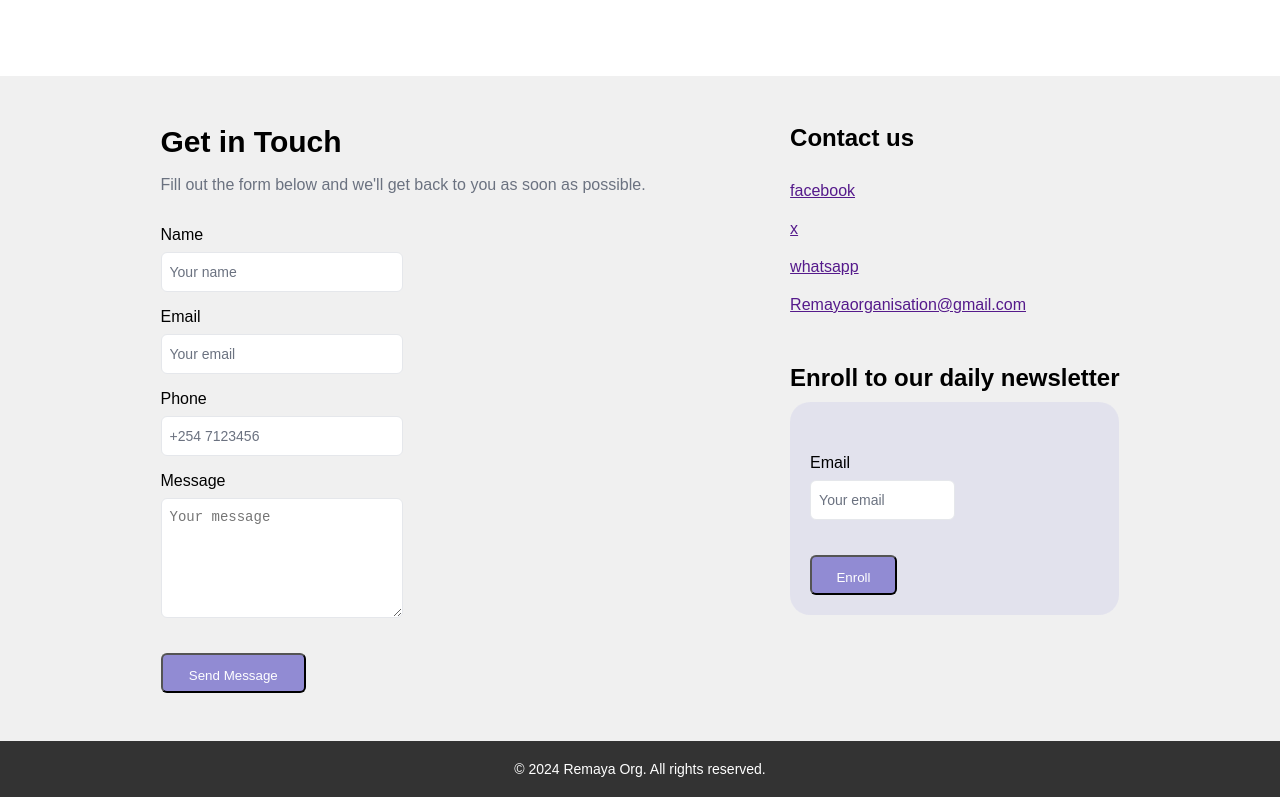
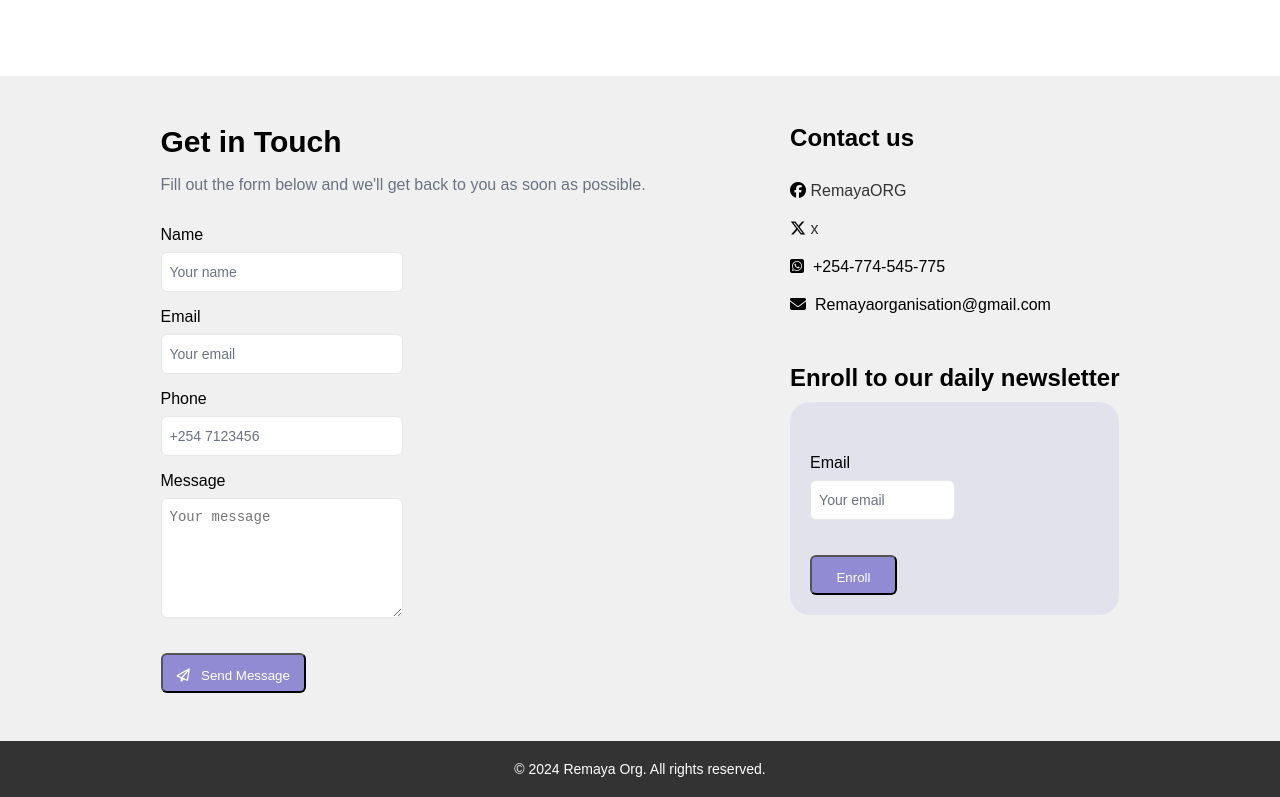
Before and after one commit to gamerfunky78/Remaya-org-website, a website: page index.html in a window 1280 px wide. Shown: the part 2416-3213 px from the top of the page. Drawn offline with Linux system fonts and the light colour scheme; a script that the page names is missing.

Commit message:
Added icons for social handles

```diff
--- a/app.css
+++ b/app.css
@@ -297,6 +297,10 @@ nav {
     flex-direction: column;
     gap: 20px;
 }
+.contact-company ul a{
+    text-decoration: none;
+    color: #333;
+}
 /*news-letter*/
 .news-letter{
     margin-top: 50px;
--- a/index.html
+++ b/index.html
@@ -143,17 +143,17 @@ nurturing environment for the children
       </div>
       <div class="h-captcha" data-captcha="true"></div>
     </div>
-    <button class="form-submit" type="submit">Send Message</button>
+    <button class="form-submit" type="submit"><i class="fa-regular fa-paper-plane"></i> &nbsp Send Message</button>
   </form>
   <script src="https://js.hcaptcha.com/1/api.js"></script>
  </div>
  <div class="contact-company">
   <h1>Contact us</h1>
   <ul>
-    <li><a href="">facebook</a></li>
-    <li><a href="">x</a></li>
-    <li><a href="">whatsapp</a></li>
-    <li><a href=""> Remayaorganisation@gmail.com</a></li>
+    <li><i class="fa-brands fa-facebook"></i><a href="https://m.facebook.com/people/Remaya-ORG/100064591067526/">&nbspRemayaORG</a></li>
+    <li><i class="fa-brands fa-x-twitter"></i><a href="">&nbspx</a></li>
+    <li><i class="fa-brands fa-square-whatsapp"></i>&nbsp +254-774-545-775</li>
+    <li><i class="fa-solid fa-envelope"></i>&nbsp Remayaorganisation@gmail.com</li>
   </ul>
   <div class="news-letter">
     <h1>Enroll to our daily newsletter</h1>
```
